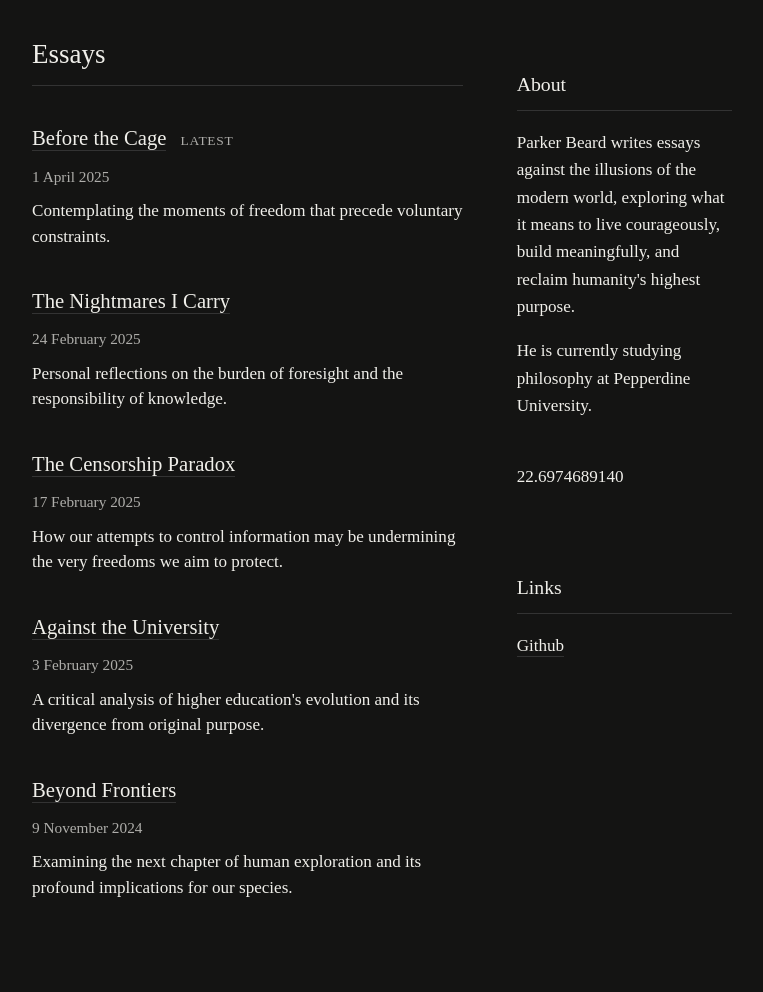
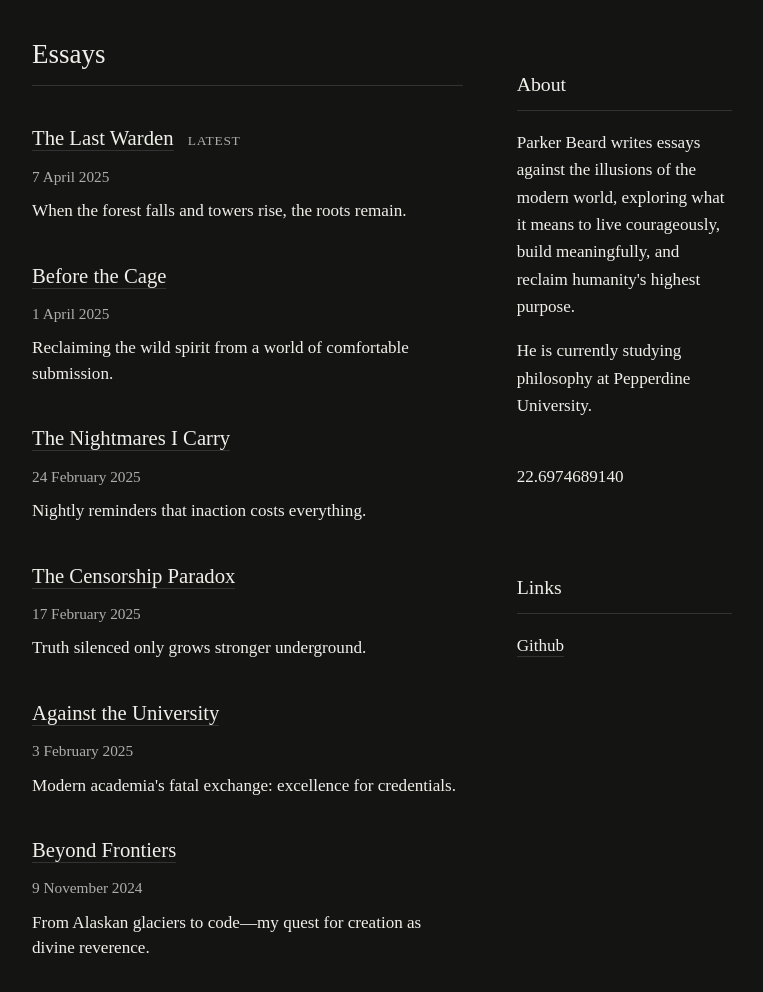
Before and after one commit to parkerjbeard/parkerbeard.com, a plain HTML site: page index.html in a window 1280 px wide. Shown: the part 100-1092 px from the top of the page, without its empty margins (258-1021 px from the left). Drawn offline with Linux system fonts and the light colour scheme; a web font is replaced by a local one.

Commit message:
publish "the last warden"

```diff
--- a/index.html
+++ b/index.html
@@ -251,12 +251,12 @@
             }
 
             .essays-section {
-                grid-row: 2;
+                grid-row: 1;
                 grid-column: 1;
             }
 
             .sidebar {
-                grid-row: 1;
+                grid-row: 2;
                 grid-column: 1;
             }
 
@@ -318,11 +318,19 @@
                     <div class="essays-list">
                         <div class="essay-item">
                             <div class="essay-title">
-                                <a href="before-the-cage.html">Before the Cage</a>
+                                <a href="the-last-warden.html">The Last Warden</a>
                                 <span class="latest-tag">Latest</span>
                             </div>
+                            <span class="essay-date">7 April 2025</span>
+                            <p class="essay-excerpt">When the forest falls and towers rise, the roots remain.</p>
+                        </div>
+
+                        <div class="essay-item">
+                            <div class="essay-title">
+                                <a href="before-the-cage.html">Before the Cage</a>
+                            </div>
                             <span class="essay-date">1 April 2025</span>
-                            <p class="essay-excerpt">Contemplating the moments of freedom that precede voluntary constraints.</p>
+                            <p class="essay-excerpt">Reclaiming the wild spirit from a world of comfortable submission.</p>
                         </div>
 
                         <div class="essay-item">
@@ -330,7 +338,7 @@
                                 <a href="the-nightmares-i-carry.html">The Nightmares I Carry</a>
                             </div>
                             <span class="essay-date">24 February 2025</span>
-                            <p class="essay-excerpt">Personal reflections on the burden of foresight and the responsibility of knowledge.</p>
+                            <p class="essay-excerpt">Nightly reminders that inaction costs everything.</p>
                         </div>
 
                         <div class="essay-item">
@@ -338,7 +346,7 @@
                                 <a href="the-censorship-paradox.html">The Censorship Paradox</a>
                             </div>
                             <span class="essay-date">17 February 2025</span>
-                            <p class="essay-excerpt">How our attempts to control information may be undermining the very freedoms we aim to protect.</p>
+                            <p class="essay-excerpt">Truth silenced only grows stronger underground.</p>
                         </div>
 
                         <div class="essay-item">
@@ -346,7 +354,7 @@
                                 <a href="against-the-university.html">Against the University</a>
                             </div>
                             <span class="essay-date">3 February 2025</span>
-                            <p class="essay-excerpt">A critical analysis of higher education's evolution and its divergence from original purpose.</p>
+                            <p class="essay-excerpt">Modern academia's fatal exchange: excellence for credentials.</p>
                         </div>
 
                         <div class="essay-item">
@@ -354,7 +362,7 @@
                                 <a href="beyond-frontiers.html">Beyond Frontiers</a>
                             </div>
                             <span class="essay-date">9 November 2024</span>
-                            <p class="essay-excerpt">Examining the next chapter of human exploration and its profound implications for our species.</p>
+                            <p class="essay-excerpt">From Alaskan glaciers to code—my quest for creation as divine reverence.</p>
                         </div>
                     </div>
                 </section>
```
